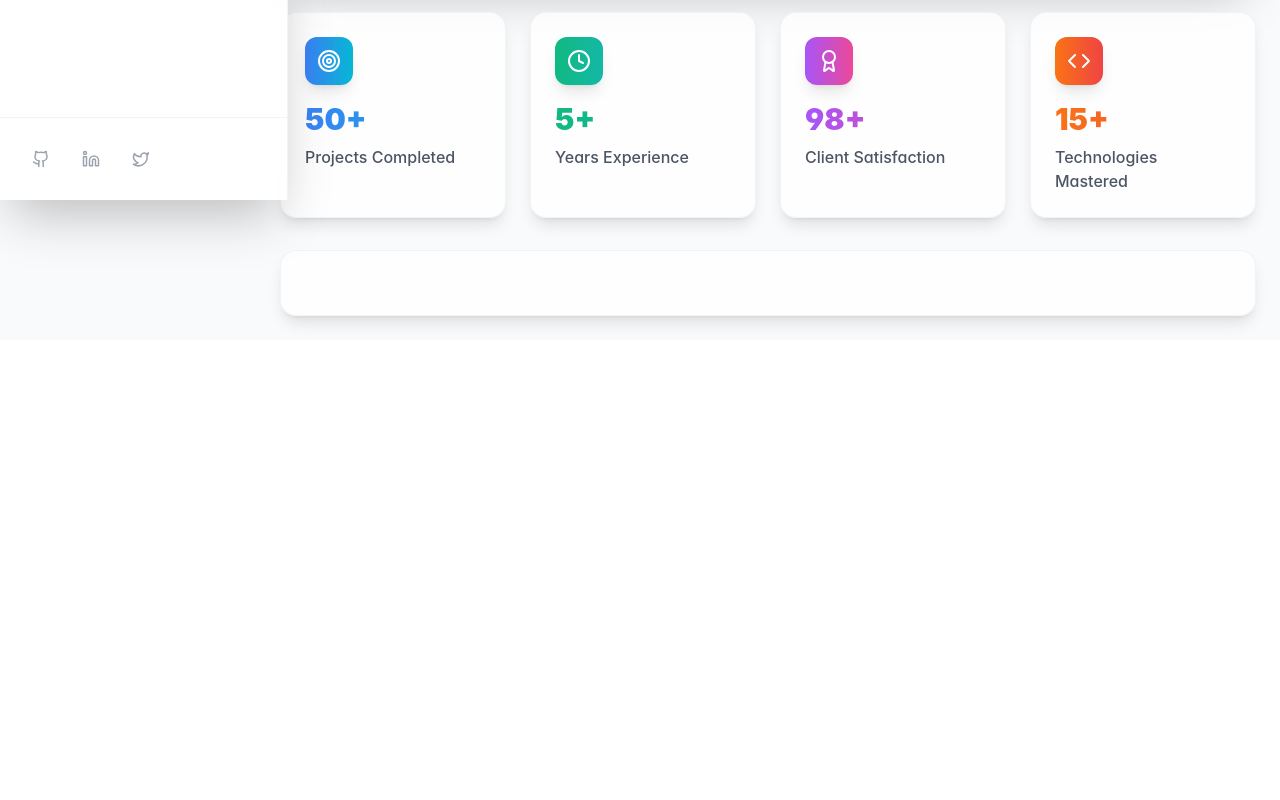
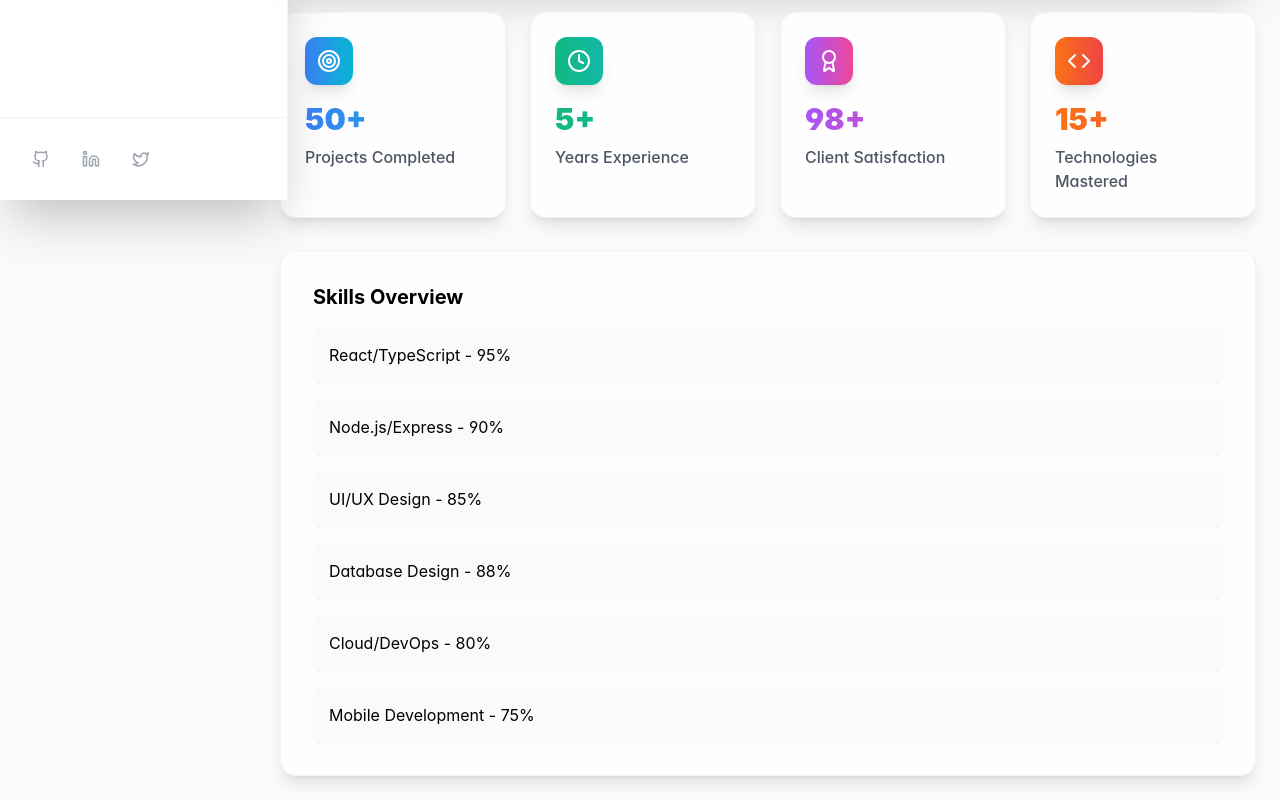
Before and after one commit to XyonShadow/XyonBoard, a React (Vite) app: page / in a window 1280 px wide. Shown: the part 600-1400 px from the top of the page. Before the commit the page ends 940 px from the top, so only its background shows below. Built offline with nearby package versions, Linux system fonts and the light colour scheme.

Commit message:
feat(skills): add Skill type and skills dataset and basic layout

```diff
--- a/src/components/dashboard/SkillsOverview.tsx
+++ b/src/components/dashboard/SkillsOverview.tsx
@@ -1,10 +1,35 @@
 import React from 'react';
+import { Code, Palette, Server, Database, Cloud } from 'lucide-react';
 import './SkillsOverview.css';
+
+interface Skill {
+  name: string;
+  level: number;
+  category: 'frontend' | 'backend' | 'design' | 'tools';
+  icon: React.ElementType;
+  color: string;
+}
+
+const skills: Skill[] = [
+  { name: 'React/TypeScript', level: 95, category: 'frontend', icon: Code, color: 'from-blue-500 to-cyan-500' },
+  { name: 'Node.js/Express', level: 90, category: 'backend', icon: Server, color: 'from-green-500 to-emerald-500' },
+  { name: 'UI/UX Design', level: 85, category: 'design', icon: Palette, color: 'from-purple-500 to-pink-500' },
+  { name: 'Database Design', level: 88, category: 'backend', icon: Database, color: 'from-orange-500 to-red-500' },
+  { name: 'Cloud/DevOps', level: 80, category: 'tools', icon: Cloud, color: 'from-indigo-500 to-purple-500' },
+  { name: 'Mobile Development', level: 75, category: 'frontend', icon: Code, color: 'from-teal-500 to-cyan-500' }
+];
 
 export const SkillsOverview: React.FC = () => {
   return (
     <div className="bg-white/80 dark:bg-gray-800/80 backdrop-blur-sm p-8 rounded-2xl shadow-lg border border-gray-200/50 dark:border-gray-700/50">
-      {/* TODO: skills content */}
+      <h2 className="text-xl font-bold mb-4">Skills Overview</h2>
+      <div className="space-y-4">
+        {skills.map((s) => (
+          <div key={s.name} className="p-4 bg-gray-50 rounded-lg shadow-sm">
+            {s.name} - {s.level}%
+          </div>
+        ))}
+      </div>
     </div>
   );
 };
```
